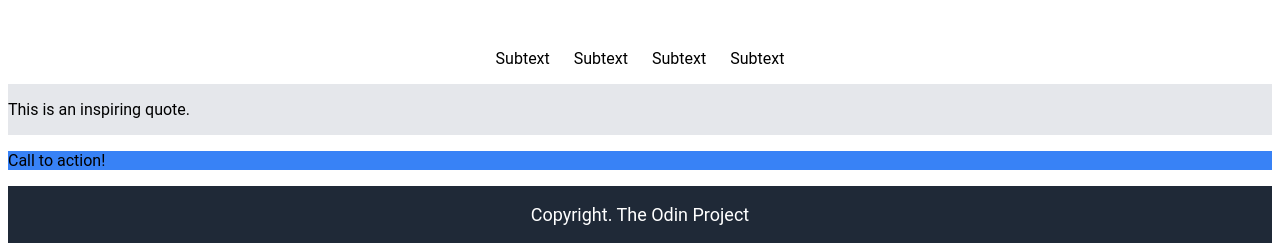
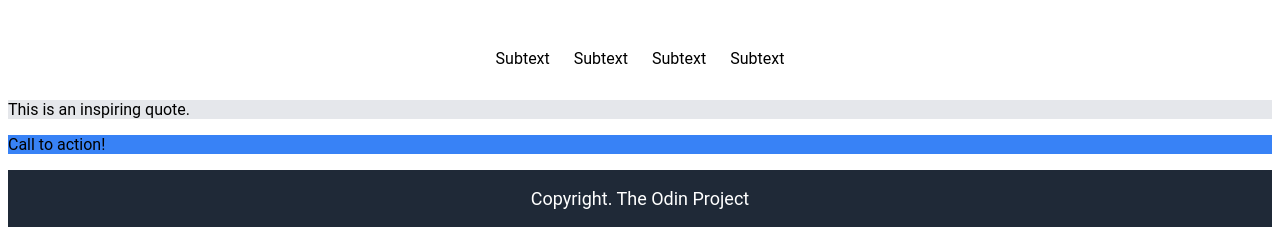
Before and after one commit to jvlzloona666/awesome_website, a plain HTML site: page index.html in a window 1280 px wide. Shown: the part 566-817 px from the top of the page. Drawn offline with Linux system fonts and the light colour scheme.

Commit message:
Removed main div
It was a mistake. Using the main dev added a
margin that was not removable.

```diff
--- a/index.html
+++ b/index.html
@@ -7,7 +7,6 @@
     <link rel="stylesheet" href="styles.css">
 </head>
 <body>
-    <div class="main">
         <div class="header">
             <div class="header logo">
                 <p>Header Logo</p>
@@ -22,6 +21,7 @@
                 <p>header link three</p>
             </div>
         </div>
+
         <div class="hero">
             <div class="hero left-items">
                 <div class="hero left-items left-top">
@@ -35,6 +35,7 @@
                 </div>
             </div>
         </div>
+
         <div class="info">
             <div class="info-title">
                 <p>Some random information.</p>
@@ -57,14 +58,16 @@
         <div class="quote">
             <p>This is an inspiring quote.</p>
         </div>
+
         <div class="call">
             <div class="banner">
                 <p>Call to action!</p>
             </div>
         </div>
+
         <div class="footer">
             <p>Copyright. The Odin Project</p>
         </div>
-    </div>
+
 </body>
 </html>
--- a/styles.css
+++ b/styles.css
@@ -1,6 +1,4 @@
-.main {
-    display: flex;
-    flex-direction: column;
+:root {
     font-family: Roboto, Helvetica, sans-serif;
 }
 
```
